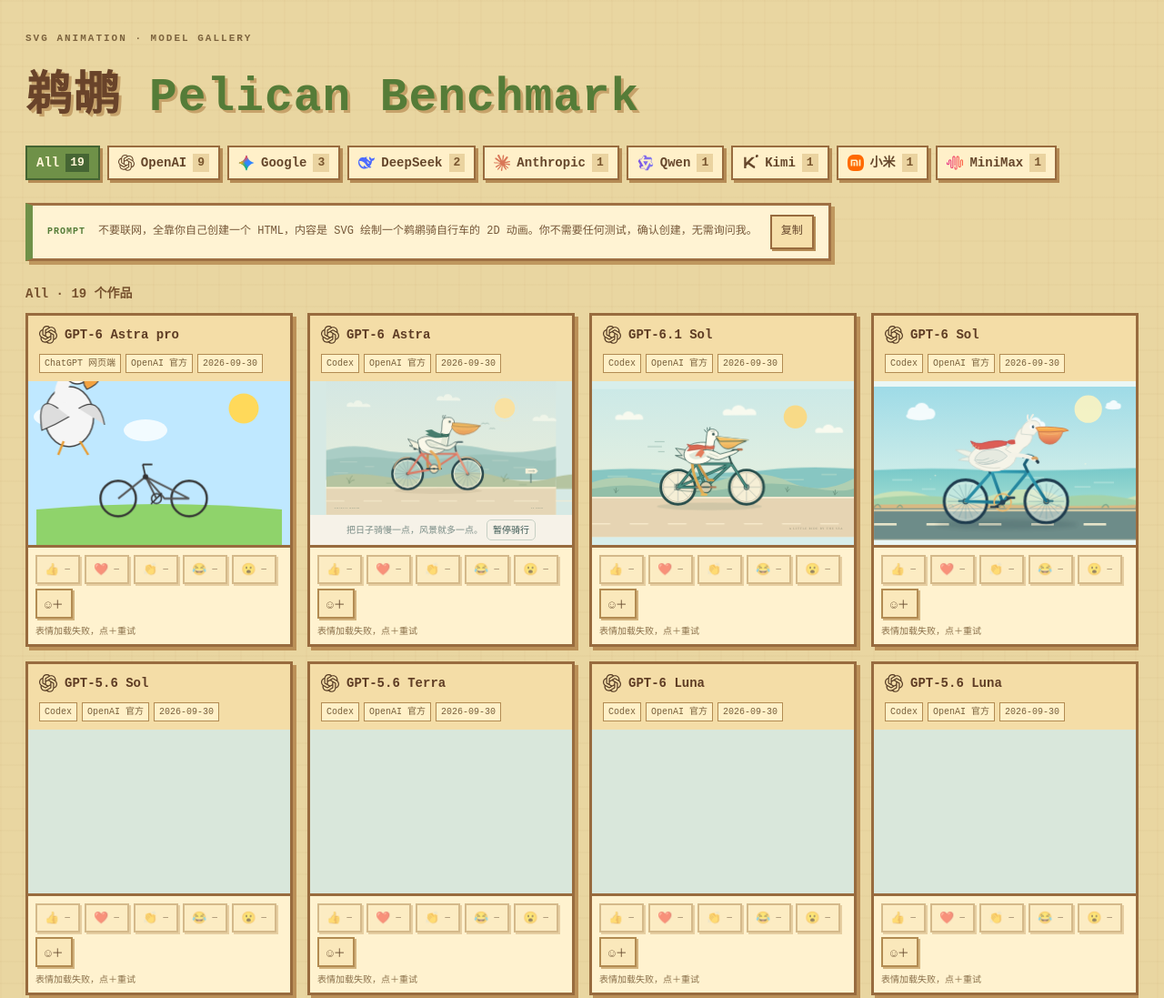
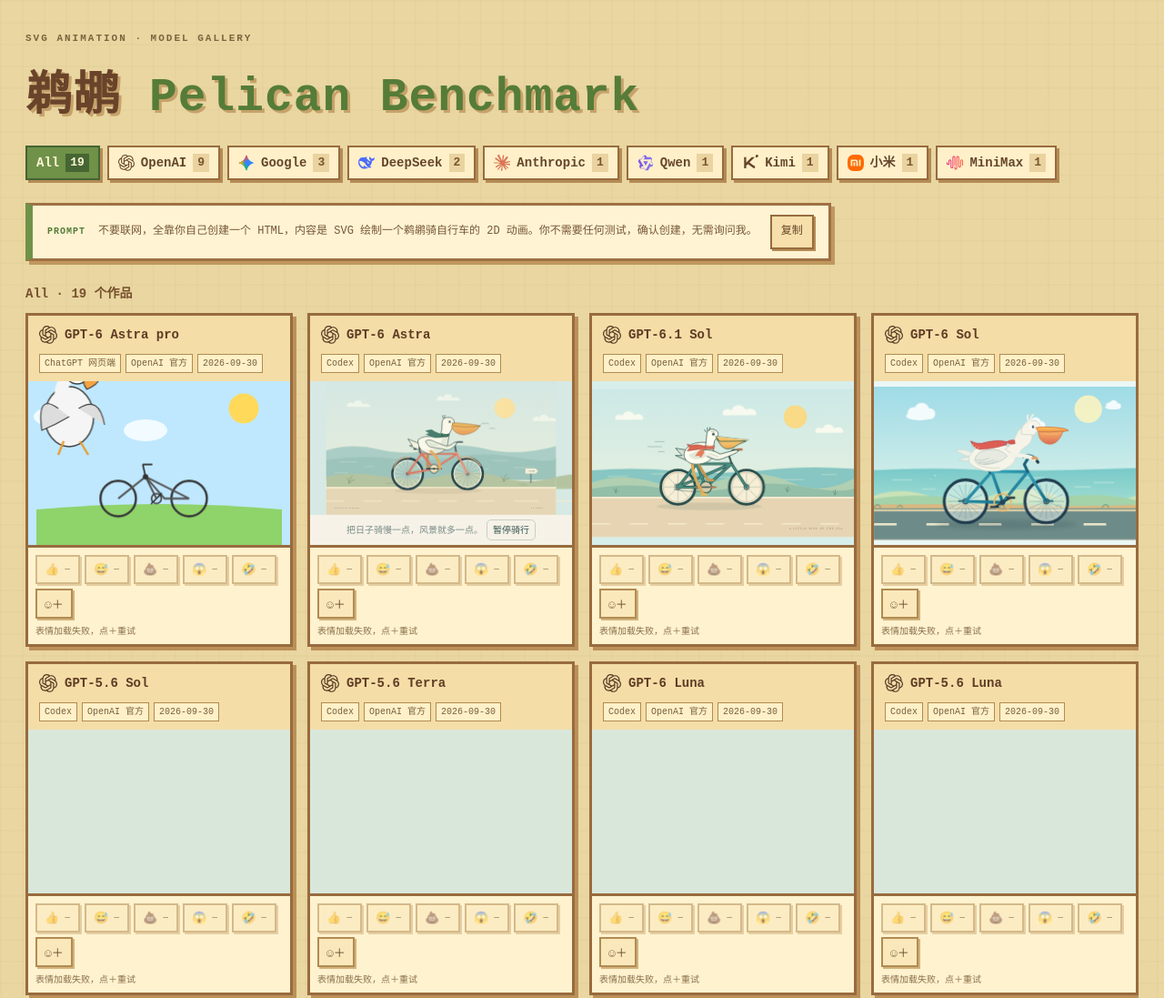
Before and after one commit to isayrhythm/pelican-benchmark, a plain HTML site: page index.html in a window 1280 px wide. Shown: the top 1097 px of the page at 91% size. Drawn offline with nearby package versions, Linux system fonts and the light colour scheme; no server answers.

Commit message:
Set default reaction order with count-based ranking

```diff
--- a/index.html
+++ b/index.html
@@ -75,7 +75,7 @@ h1{font-weight:900;text-shadow:3px 3px 0 #c6a26a;letter-spacing:1px;color:#69432
 .empty strong{color:#76512e}
 #notice{border:2px solid #446432;border-radius:0;background:#d4e3aa;color:#365426;box-shadow:4px 4px 0 #bb9058}
 @media(max-width:768px){h1{text-shadow:2px 2px 0 #c6a26a}.grid{gap:12px}.card{box-shadow:3px 3px 0 #bb9058}.reaction-button,.reaction-add{border-width:1px}.prompt{box-shadow:3px 3px 0 #bf975e}}
-</style><script src="reactions.js?v=20260930-4" defer></script></head><body><main>
+</style><script src="reactions.js?v=20260930-5" defer></script></head><body><main>
 <div class="eyebrow">SVG ANIMATION · MODEL GALLERY</div><h1>鹈鹕 <span>Pelican Benchmark</span></h1>
 <nav class="tabs" id="tabs" role="tablist" aria-label="模型系列"></nav>
 <div class="prompt"><span class="prompt-label">PROMPT</span><div class="prompt-text" id="prompt-text">不要联网，全靠你自己创建一个 HTML，内容是 SVG 绘制一个鹈鹕骑自行车的 2D 动画。你不需要任何测试，确认创建，无需询问我。</div><button class="copy-prompt" id="copy-prompt" type="button" aria-label="复制完整提示词">复制</button></div>
--- a/reactions.js
+++ b/reactions.js
@@ -2,6 +2,8 @@
 (()=>{
  const API='https://116.205.226.31:8049';
  const options=[["like","👍","赞"],["love","❤️","喜欢"],["clap","👏","鼓掌"],["laugh","😂","笑哭"],["wow","😮","惊讶"],["sweat-smile","😅","流汗黄豆"],["sweat","😓","汗颜"],["cry","😭","大哭"],["think","🤔","思考"],["fire","🔥","火了"],["eyes","👀","看看"],["skull","💀","绷不住了"],["smile","😀","开心"],["grin","😁","咧嘴笑"],["rolling-laugh","🤣","笑翻了"],["joy","😆","大笑"],["wink","😉","眨眼"],["cool","😎","酷"],["heart-eyes","😍","心动"],["party","🥳","庆祝"],["facepalm","🤦","捂脸"],["shrug","🤷","无奈"],["upside-down","🙃","倒脸"],["neutral","😐","无语"],["unamused","😒","不爽"],["eye-roll","🙄","白眼"],["pleading","🥺","委屈"],["sob","😢","难过"],["angry","😠","生气"],["scream","😱","震惊"],["sleep","😴","困了"],["robot","🤖","机器人"],["poop","💩","一坨"],["thumbs-down","👎","不赞"],["hundred","💯","满分"],["rocket","🚀","起飞"]];
+ const baseOrder=['like','sweat-smile','poop','scream','rolling-laugh'];
+ const priority=new Map(options.map(([key],index)=>[key,baseOrder.includes(key)?baseOrder.indexOf(key):baseOrder.length+index]));
  let visitor, persist=true;
  try{visitor=localStorage.getItem('pelican-reaction-visitor');if(!/^[a-f0-9-]{36}$/i.test(visitor||'')){visitor=crypto.randomUUID();localStorage.setItem('pelican-reaction-visitor',visitor)}}catch{persist=false;visitor=crypto.randomUUID()}
  const state=new Map(),pending=new Set();let loaded=false,loadError=false,loading;
@@ -29,7 +31,7 @@
  function refresh(){
   document.querySelectorAll('.reactions').forEach(row=>{
    const id=row.dataset.workId,value=state.get(id),busy=pending.has(id);
-   const ranked=[...options].sort((a,b)=>(value?.counts[b[0]]||0)-(value?.counts[a[0]]||0));
+   const ranked=[...options].sort((a,b)=>(value?.counts[b[0]]||0)-(value?.counts[a[0]]||0)||priority.get(a[0])-priority.get(b[0]));
    const top=new Set(ranked.slice(0,5).map(option=>option[0]));
    const add=row.querySelector('.reaction-add'),picker=row.querySelector('.reaction-picker');
    row.querySelectorAll('[data-reaction]').forEach(button=>{
```
